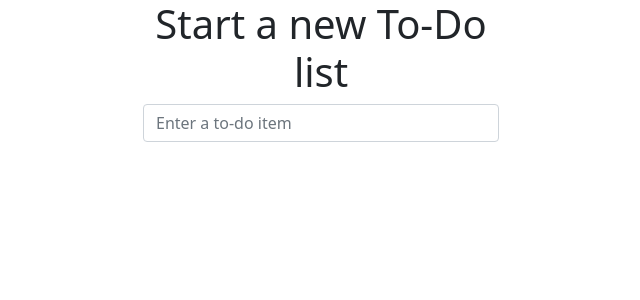
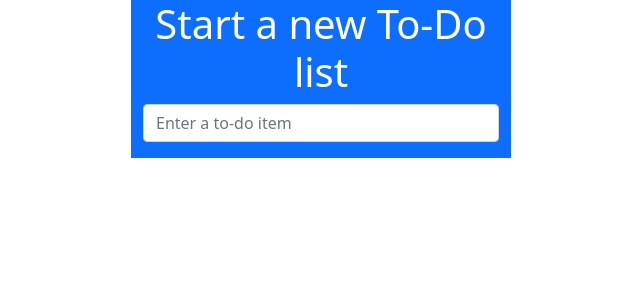
Before and after one commit to AleksandrBorodavkin/superlists, a Django app: page / in a window 1280 px wide. Shown: the top 300 px of the page, without its empty margins (319-959 px from the left). Run offline with Django 3.2, Linux system fonts and the light colour scheme; some libraries are stand-ins or nearby versions.

Commit message:
add bg style

```diff
--- a/lists/templates/lists/base.html
+++ b/lists/templates/lists/base.html
@@ -11,8 +11,8 @@
 
 	<div class="row">
 		<div class="col-md-4">
-
-		</div><div class="col-md-4 jumbotron">
+		</div>
+		<div class="col-md-4 bg-primary text-white">
 			<div class="text-center">
 				<h1>{% block header_text %}{% endblock %}</h1>
 				<form method="POST"
```
Lines whose indentation alone changed are shown as unchanged.
